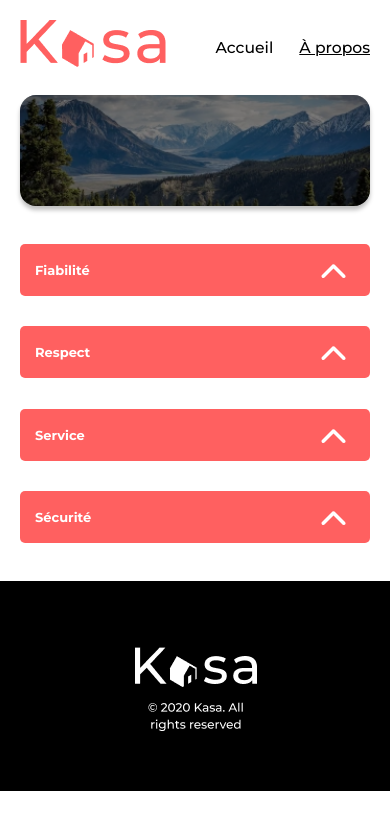
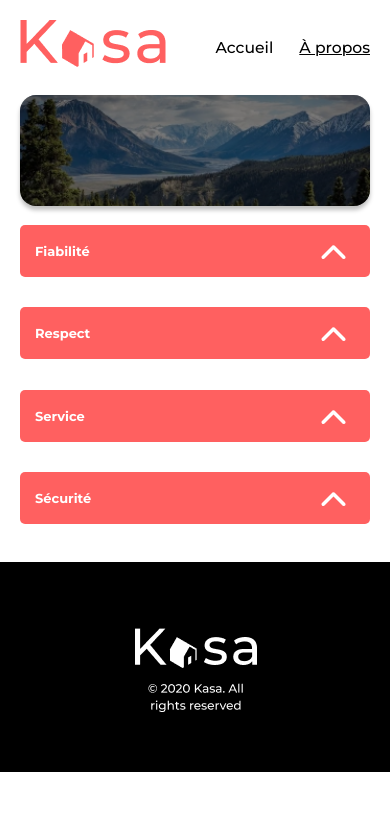
Before and after one commit to Alexis-Rey/Oc_Projet5_Kasa, a React (Vite) app: page /a-propos in a window 390 px wide. Shown: the top 830 px of the page. Built offline with nearby package versions, Linux system fonts and the light colour scheme.

Commit message:
Modification légérer pour ouverture collapse au click fléche et pas bouton

```diff
--- a/src/components/Collapse.jsx
+++ b/src/components/Collapse.jsx
@@ -33,12 +33,14 @@ function Collapse({title,children,size}) {
             aria-controls={collapseId}
             aria-expanded={isOpen}
             aria-labelledby={headerId}
-            onClick={() => setIsOpen(!isOpen)} >
+             >
                 {title}
                 <img
                     className="collapse__header-icon"
                     src={arrowIcn}
                     aria-hidden="true"
+                    aria-label="Afficher les informations lié à cette section"
+                    onClick={() => setIsOpen(!isOpen)}
                 />
             </button>
         </h2>
--- a/src/styles/base/reset.scss
+++ b/src/styles/base/reset.scss
@@ -4,3 +4,7 @@
     box-sizing: border-box;
     scroll-behavior: smooth;
 }
+body, html {
+  overflow-x: hidden;
+  overflow-y: auto; /* ou hidden temporairement pour tester */
+}
--- a/src/styles/style_components/Collapse.scss
+++ b/src/styles/style_components/Collapse.scss
@@ -17,6 +17,7 @@
         @include typo(700,13px,3vw,24px,white);
     }
     .collapse__header-icon {
+        cursor: pointer;
         transition: transform 0.3s ease;
         transform: rotate(0deg);
     }
--- a/src/styles/style_pages/About.scss
+++ b/src/styles/style_pages/About.scss
@@ -11,3 +11,9 @@
         align-items: center;
     }
 }
+
+@media screen and (max-width:700px) {
+    .about{
+        gap: 19px;
+    }
+}
```
